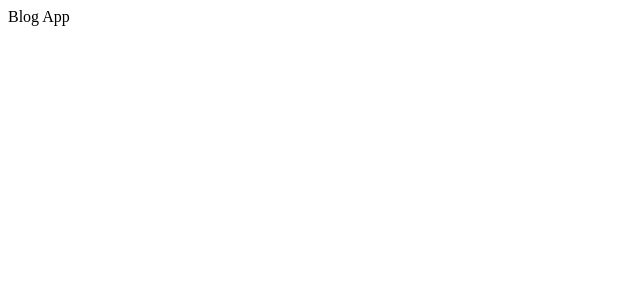
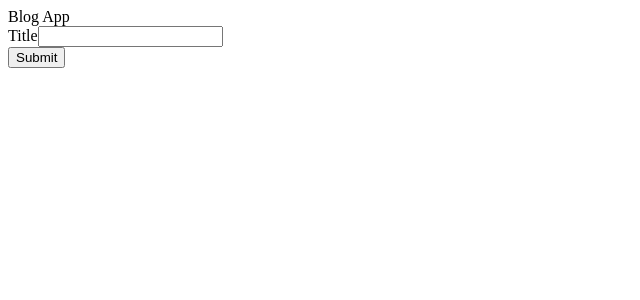
Before and after one commit to xaster-Kies/microservice-architecture, a React (Create React App) app in the folder client/: page / in a window 1280 px wide. Shown: the top 300 px of the page, without its empty margins (0-640 px from the left). Built offline with nearby package versions, Linux system fonts and the light colour scheme.

Commit message:
creating a new post and sending to the post service

```diff
--- a/client/src/App.js
+++ b/client/src/App.js
@@ -1,5 +1,12 @@
 import React from 'react'
+import PostCreate from './PostCreate'
 
 export default () => {
-  return <div>Blog App</div>
+  return (
+  <div>
+    Blog App
+    <PostCreate/>
+  </div>
+  )
+
 }
--- a/client/src/PostCreate.js
+++ b/client/src/PostCreate.js
@@ -1,10 +1,27 @@
-import React from 'react'
-import ReactDOM  from 'react'
+import React, { useState } from 'react'
+import axios from 'axios'
 
 export default () => {
+
+  const [title, setTitle] = useState('')
+
+  const onSubmit = async (event) => {
+    event.preventDefault();
+
+    await axios.post('http://localhost:4000/posts', {
+      title
+    })
+
+    setTitle('')
+  }
+
   return <div>
-    <form>
-
+    <form onSubmit={onSubmit}>
+      <div className="form-group">
+        <label htmlFor="title">Title</label>
+        <input type="text" value={title} onChange={e => setTitle(e.target.value)} className="form-control" />
+      </div>
+      <button className="btn btn-primary">Submit</button>
     </form>
   </div>
 }
```
